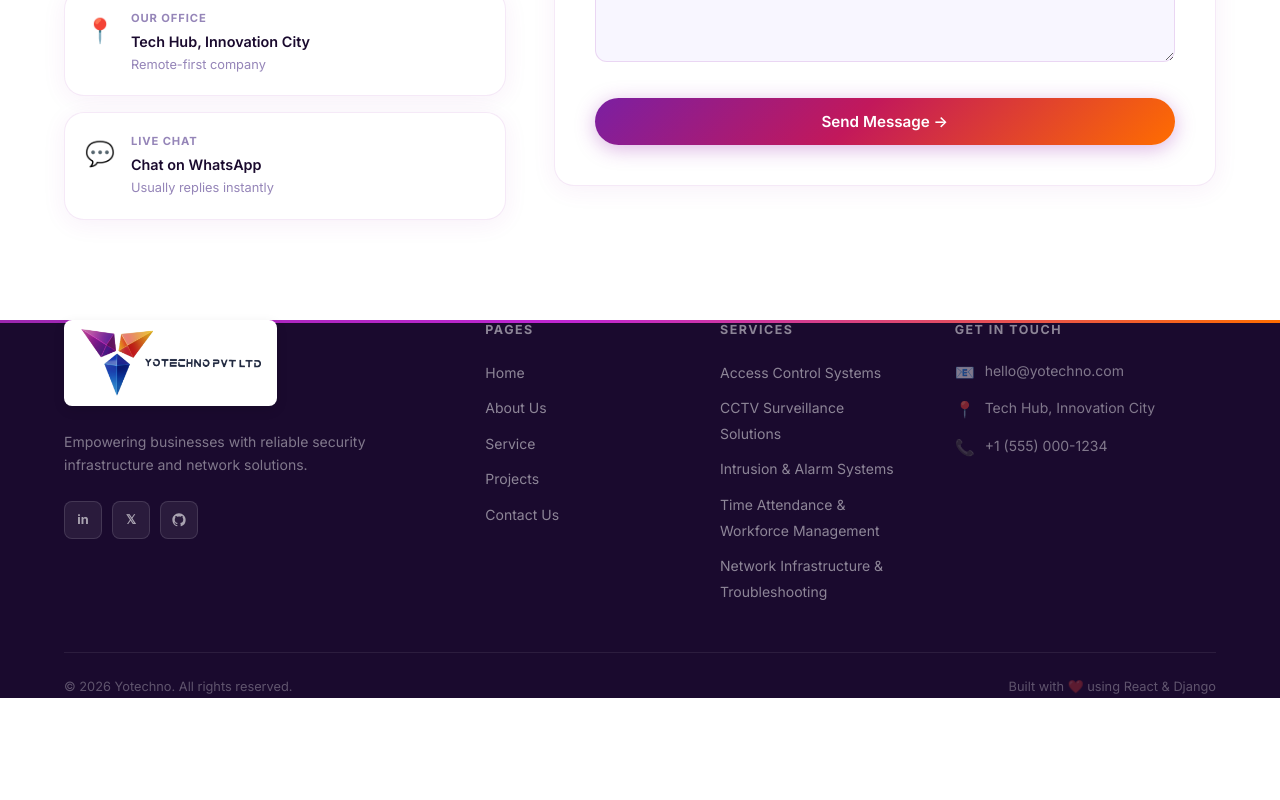
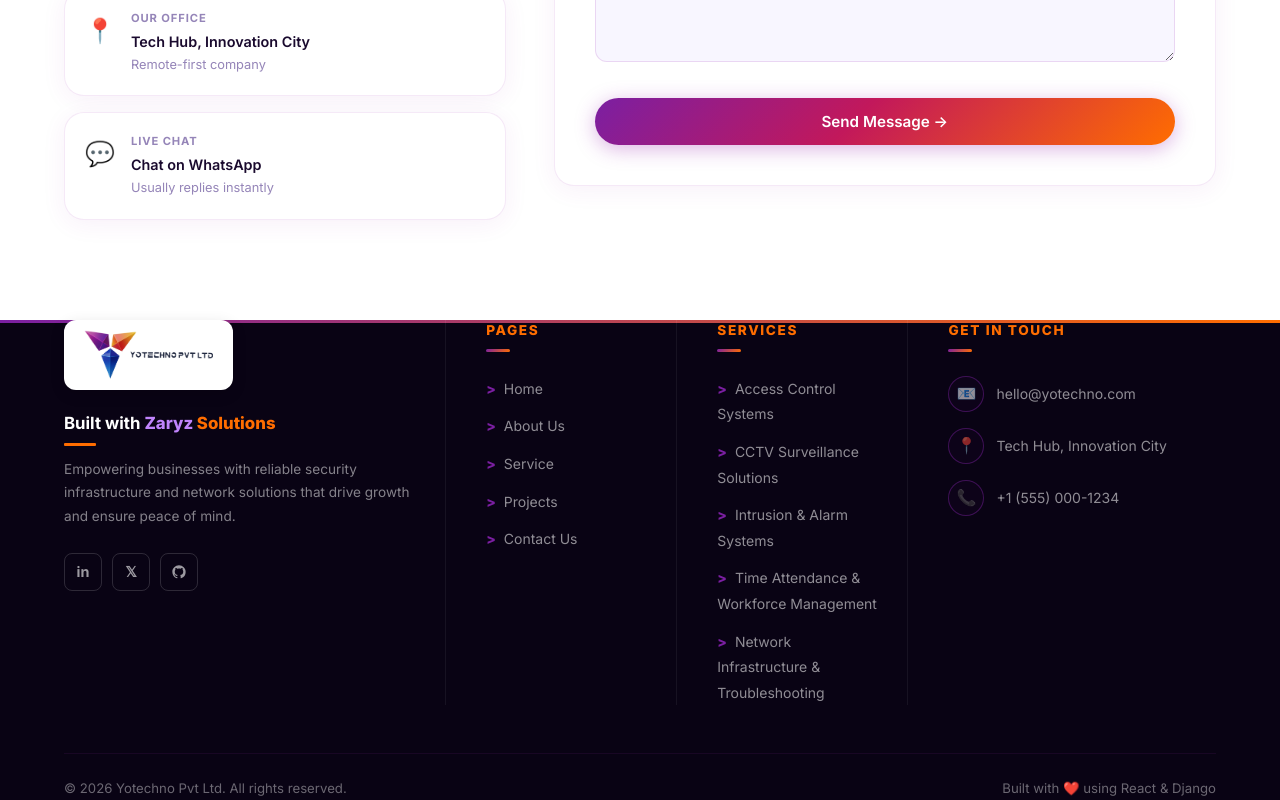
Before and after one commit to ZARYZ-Connect/Yotechno2, a React (Vite) app in the folder frontend/: page /contact in a window 1280 px wide. Shown: the part 954-1754 px from the top of the page. Before the commit the page ends 1652 px from the top, so only its background shows below. Built offline with nearby package versions, Linux system fonts and the light colour scheme.

Commit message:
feat: redesign footer to match high-fidelity mockup with Zaryz Solutions hyperlink

```diff
--- a/frontend/src/components/Footer.css
+++ b/frontend/src/components/Footer.css
@@ -1,5 +1,5 @@
 .footer {
-  background: #1a0a2e;
+  background: #090314;
   border-top: none;
   position: relative;
   z-index: 1;
@@ -11,7 +11,7 @@
   position: absolute;
   top: 0; left: 0; right: 0;
   height: 3px;
-  background: var(--accent-gradient);
+  background: linear-gradient(90deg, #7b1fa2 0%, #ff6d00 100%);
 }
 
 .footer__inner { padding: 80px 0 40px; }
@@ -19,44 +19,61 @@
 .footer__grid {
   display: grid;
   grid-template-columns: 2fr 1fr 1fr 1.4fr;
-  gap: 48px;
+  gap: 40px;
+}
+
+.footer__grid > div:not(:last-child) {
+  border-right: 1px solid rgba(255, 255, 255, 0.06);
+  padding-right: 24px;
 }
 
 /* Brand */
-.footer__logo {
+.logo-white-box {
+  background: #ffffff;
+  padding: 10px 20px;
+  border-radius: 12px;
   display: inline-flex;
   align-items: center;
-  gap: 10px;
-  margin-bottom: 24px;
-  background: #ffffff;
-  padding: 8px 16px;
-  border-radius: 8px;
-  box-shadow: 0 4px 12px rgba(0,0,0,0.1);
+  justify-content: center;
+  box-shadow: 0 4px 15px rgba(0, 0, 0, 0.12);
+  margin-bottom: 20px;
 }
 .footer__logo-img {
-  height: 70px;
+  height: 50px;
   width: auto;
   object-fit: contain;
   display: block;
 }
-.footer__logo .logo-icon {
-  background: var(--accent-gradient);
-  -webkit-background-clip: text;
-  -webkit-text-fill-color: transparent;
-  background-clip: text;
+
+.footer__built-by {
+  font-size: 1.05rem;
+  font-weight: 700;
+  color: #ffffff;
+  margin-bottom: 12px;
 }
-.footer__logo .logo-text { color: #fff; }
-.footer__logo .logo-accent {
-  background: var(--accent-gradient);
-  -webkit-background-clip: text;
-  -webkit-text-fill-color: transparent;
-  background-clip: text;
+.zaryz-link {
+  text-decoration: none;
+  font-weight: 800;
+  display: inline-block;
+}
+.zaryz-purple {
+  color: #c084fc;
+}
+.zaryz-orange {
+  color: #ff6d00;
+}
+.built-by-underline {
+  width: 32px;
+  height: 3px;
+  background: #ff6d00;
+  margin-top: 6px;
+  border-radius: 1px;
 }
 
 .footer__tagline {
-  font-size: 0.875rem;
-  color: rgba(255,255,255,0.45);
-  line-height: 1.7;
+  font-size: 0.85rem;
+  color: rgba(255, 255, 255, 0.5);
+  line-height: 1.75;
   margin-bottom: 24px;
 }
 
@@ -66,69 +83,114 @@
   display: flex;
   align-items: center;
   justify-content: center;
-  background: rgba(255,255,255,0.07);
-  border: 1px solid rgba(255,255,255,0.12);
-  border-radius: var(--radius-sm);
-  color: rgba(255,255,255,0.6);
-  font-size: 0.8rem;
+  background: transparent;
+  border: 1px solid rgba(255, 255, 255, 0.15);
+  border-radius: 8px;
+  color: rgba(255, 255, 255, 0.6);
+  font-size: 0.9rem;
   font-weight: 700;
-  transition: var(--transition);
+  transition: all 0.3s ease;
+  text-decoration: none;
 }
 .footer__social:hover {
-  background: var(--accent-primary);
-  border-color: var(--accent-primary);
-  color: #fff;
+  border-color: #7b1fa2;
+  color: #ffffff;
+  background: rgba(123, 31, 162, 0.06);
+  box-shadow: 0 4px 15px rgba(123, 31, 162, 0.2);
   transform: translateY(-2px);
-  box-shadow: 0 4px 16px rgba(156, 39, 176, 0.4);
 }
 
 /* Columns */
 .footer__col-title {
-  font-size: 0.78rem;
-  font-weight: 700;
+  font-size: 0.85rem;
+  font-weight: 800;
   text-transform: uppercase;
   letter-spacing: 0.12em;
-  color: rgba(255,255,255,0.5);
-  margin-bottom: 20px;
+  color: #ff6d00;
+  margin-bottom: 8px;
 }
-.footer__list { display: flex; flex-direction: column; gap: 10px; }
+.footer__title-underline {
+  width: 24px;
+  height: 2.5px;
+  background: linear-gradient(135deg, #7b1fa2 0%, #ff6d00 100%);
+  border-radius: 2px;
+  margin-bottom: 24px;
+}
+
+.footer__list { display: flex; flex-direction: column; gap: 12px; }
 .footer__link {
   font-size: 0.875rem;
-  color: rgba(255,255,255,0.5);
+  color: rgba(255, 255, 255, 0.55);
   transition: color 0.2s ease;
   cursor: pointer;
+  text-decoration: none;
 }
-.footer__link:hover { color: #fff; }
+.footer__link:hover { color: #ffffff; }
 
-/* Contact */
-.footer__contact-list { display: flex; flex-direction: column; gap: 12px; }
+.bullet-arrow {
+  color: #7b1fa2;
+  font-weight: 800;
+  margin-right: 4px;
+  transition: transform 0.2s ease;
+  display: inline-block;
+}
+.footer__link:hover .bullet-arrow {
+  transform: translateX(3px);
+  color: #ff6d00;
+}
+
+.footer__contact-list { display: flex; flex-direction: column; gap: 16px; }
 .footer__contact-item {
   display: flex;
-  align-items: flex-start;
-  gap: 10px;
+  align-items: center;
+  gap: 12px;
   font-size: 0.875rem;
-  color: rgba(255,255,255,0.45);
+  color: rgba(255, 255, 255, 0.55);
 }
-.footer__contact-icon { font-size: 1rem; flex-shrink: 0; }
+
+.contact-icon-circle {
+  width: 36px;
+  height: 36px;
+  border-radius: 50%;
+  border: 1.5px solid rgba(123, 31, 162, 0.45);
+  display: flex;
+  align-items: center;
+  justify-content: center;
+  background: rgba(123, 31, 162, 0.04);
+  flex-shrink: 0;
+  transition: all 0.3s ease;
+}
+.footer__contact-item:hover .contact-icon-circle {
+  border-color: #ff6d00;
+  background: rgba(255, 109, 0, 0.05);
+  transform: scale(1.05);
+}
+.footer__contact-icon { font-size: 1rem; }
 
 /* Bottom */
 .footer__bottom {
   display: flex;
+  align-items: center;
   justify-content: space-between;
-  align-items: center;
-  font-size: 0.8rem;
-  color: rgba(255,255,255,0.3);
-  flex-wrap: wrap;
-  gap: 8px;
+  font-size: 0.825rem;
+  color: rgba(255, 255, 255, 0.4);
 }
+.heart { color: #ef4444; }
 
-/* divider override inside footer */
-.footer .divider {
-  background: rgba(255,255,255,0.08) !important;
+/* Responsive */
+@media (max-width: 1024px) {
+  .footer__grid { grid-template-columns: repeat(2, 1fr); gap: 40px; }
+  .footer__grid > div:not(:last-child) {
+    border-right: none;
+    padding-right: 0;
+  }
 }
-
-@media (max-width: 900px) { .footer__grid { grid-template-columns: 1fr 1fr; gap: 40px; } }
-@media (max-width: 560px) {
-  .footer__grid { grid-template-columns: 1fr; gap: 32px; }
-  .footer__bottom { flex-direction: column; text-align: center; }
+@media (max-width: 580px) {
+  .footer__grid { grid-template-columns: 1fr; }
+  .footer__bottom {
+    flex-direction: column;
+    align-items: center;
+    gap: 12px;
+    text-align: center;
+  }
 }
--- a/frontend/src/components/Footer.jsx
+++ b/frontend/src/components/Footer.jsx
@@ -26,10 +26,16 @@ export default function Footer() {
           {/* Brand */}
           <div className="footer__brand">
             <Link to="/" className="footer__logo">
-              <img src={logoImg} alt="Yotechno Logo" className="footer__logo-img" />
+              <div className="logo-white-box">
+                <img src={logoImg} alt="Yotechno Logo" className="footer__logo-img" />
+              </div>
             </Link>
+            <div className="footer__built-by">
+              Built with <a href="https://www.zaryz.com" target="_blank" rel="noopener noreferrer" className="zaryz-link"><span className="zaryz-purple">Zaryz</span> <span className="zaryz-orange">Solutions</span></a>
+              <div className="built-by-underline" />
+            </div>
             <p className="footer__tagline">
-              Empowering businesses with reliable security infrastructure and network solutions.
+              Empowering businesses with reliable security infrastructure and network solutions that drive growth and ensure peace of mind.
             </p>
             <div className="footer__socials">
               <a href="#" className="footer__social" aria-label="LinkedIn">in</a>
@@ -44,11 +50,14 @@ export default function Footer() {
 
           {/* Pages */}
           <div className="footer__col">
-            <h4 className="footer__col-title">Pages</h4>
+            <h4 className="footer__col-title">PAGES</h4>
+            <div className="footer__title-underline" />
             <ul className="footer__list">
               {navLinks.map(link => (
                 <li key={link.to}>
-                  <Link to={link.to} className="footer__link">{link.label}</Link>
+                  <Link to={link.to} className="footer__link">
+                    <span className="bullet-arrow">&gt;</span> {link.label}
+                  </Link>
                 </li>
               ))}
             </ul>
@@ -56,28 +65,40 @@ export default function Footer() {
 
           {/* Services */}
           <div className="footer__col">
-            <h4 className="footer__col-title">Services</h4>
+            <h4 className="footer__col-title">SERVICES</h4>
+            <div className="footer__title-underline" />
             <ul className="footer__list">
               {services.map(s => (
-                <li key={s}><span className="footer__link">{s}</span></li>
+                <li key={s}>
+                  <span className="footer__link">
+                    <span className="bullet-arrow">&gt;</span> {s}
+                  </span>
+                </li>
               ))}
             </ul>
           </div>
 
           {/* Contact */}
           <div className="footer__col">
-            <h4 className="footer__col-title">Get In Touch</h4>
+            <h4 className="footer__col-title">GET IN TOUCH</h4>
+            <div className="footer__title-underline" />
             <div className="footer__contact-list">
               <div className="footer__contact-item">
-                <span className="footer__contact-icon">📧</span>
+                <div className="contact-icon-circle">
+                  <span className="footer__contact-icon">📧</span>
+                </div>
                 <span>hello@yotechno.com</span>
               </div>
               <div className="footer__contact-item">
-                <span className="footer__contact-icon">📍</span>
+                <div className="contact-icon-circle">
+                  <span className="footer__contact-icon">📍</span>
+                </div>
                 <span>Tech Hub, Innovation City</span>
               </div>
               <div className="footer__contact-item">
-                <span className="footer__contact-icon">📞</span>
+                <div className="contact-icon-circle">
+                  <span className="footer__contact-icon">📞</span>
+                </div>
                 <span>+1 (555) 000-1234</span>
               </div>
             </div>
@@ -87,8 +108,8 @@ export default function Footer() {
         <div className="divider" style={{ margin: '48px 0 24px' }} />
 
         <div className="footer__bottom">
-          <p>© {new Date().getFullYear()} Yotechno. All rights reserved.</p>
-          <p>Built with ❤️ using React &amp; Django</p>
+          <p>© {new Date().getFullYear()} Yotechno Pvt Ltd. All rights reserved.</p>
+          <p>Built with <span className="heart">❤️</span> using React &amp; Django</p>
         </div>
       </div>
     </footer>
```
